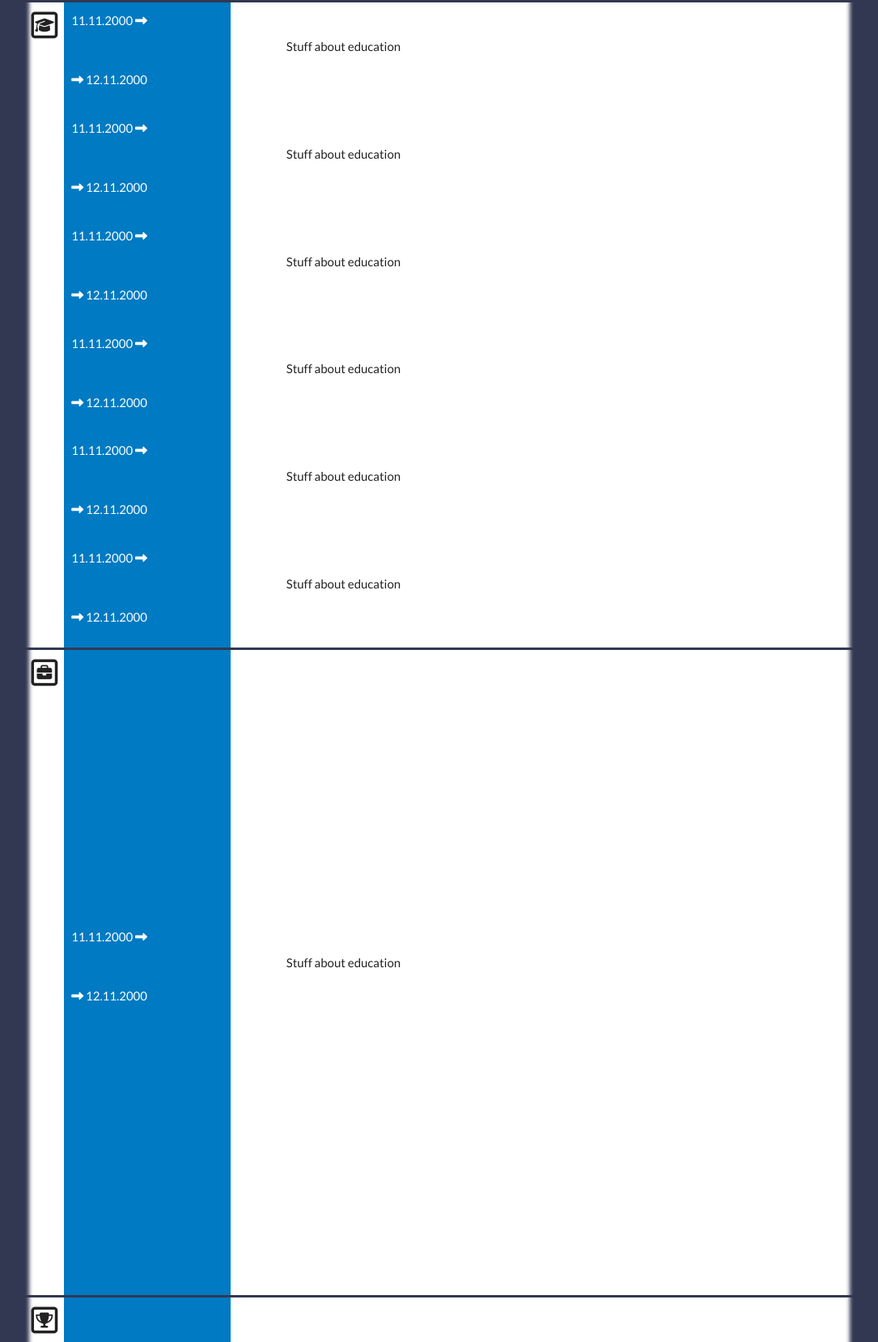
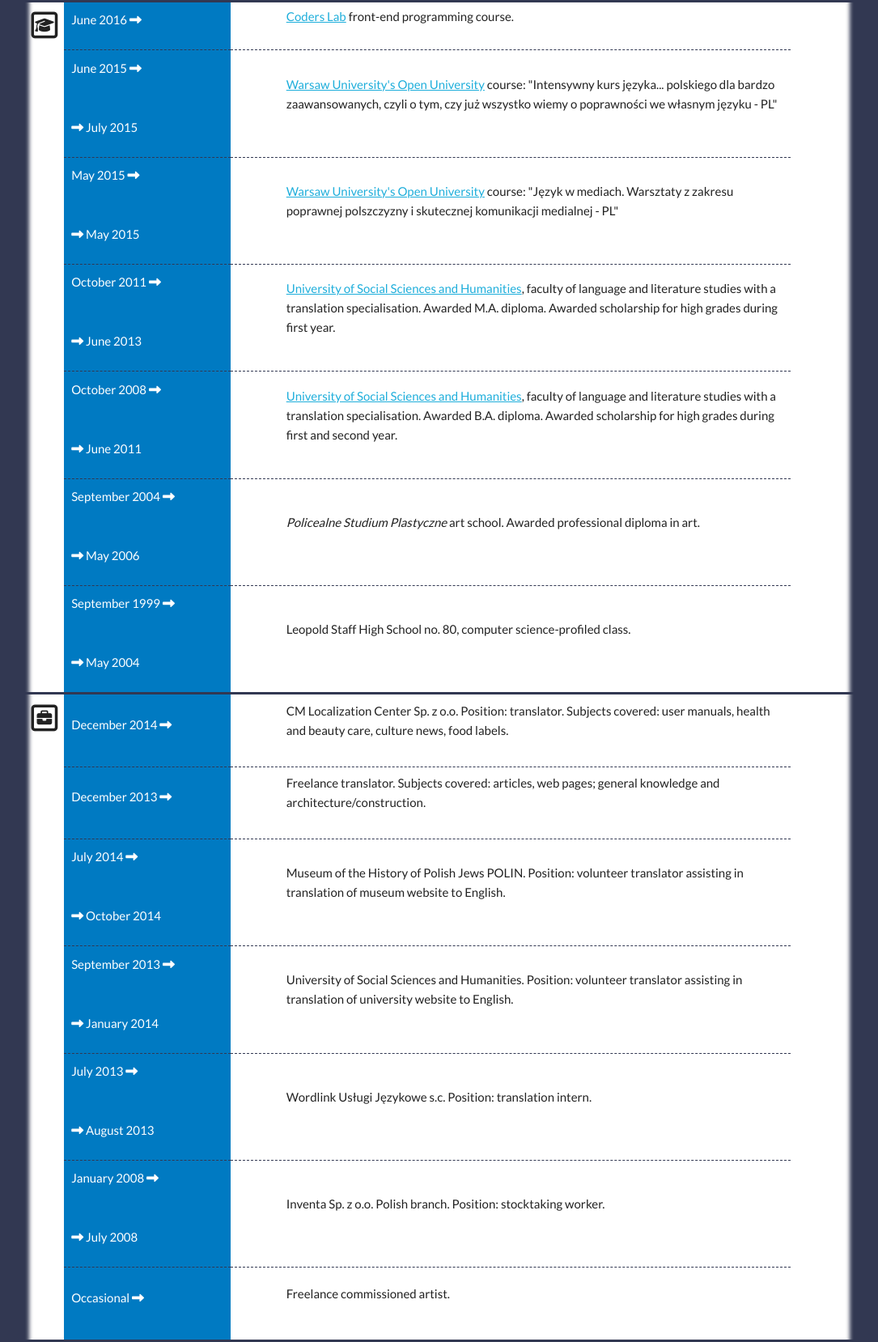
Before and after one commit to kkwiecien/CodersLab-Final, a website: page index-en.html in a window 1280 px wide. Shown: the part 800-2458 px from the top of the page at 81% size, without its empty margins (97-1182 px from the left). Drawn offline with nearby package versions, Linux system fonts and the light colour scheme.

Commit message:
fill in education and experience sections, work on slider buttons

```diff
--- a/index-en.html
+++ b/index-en.html
@@ -92,62 +92,70 @@
       <div class="eleven columns">
         <div class="row">
           <div class="three columns">
-            <p> 11.11.2000  <i class="fa fa-long-arrow-right" aria-hidden="true"></i></p>
-            <br>
-            <p> <i class="fa fa-long-arrow-right" aria-hidden="true"></i>  12.11.2000</p>
+            <p> June 2016  <i class="fa fa-long-arrow-right" aria-hidden="true"></i></p>
           </div>
           <div class="nine columns">
-            <p>Stuff about education</p>
+            <p><a href="http://coderslab.pl/">Coders Lab</a> front-end programming course.</p>
           </div>
         </div>
         <div class="row">
           <div class="three columns">
-            <p> 11.11.2000  <i class="fa fa-long-arrow-right" aria-hidden="true"></i></p>
+            <p> June 2015  <i class="fa fa-long-arrow-right" aria-hidden="true"></i></p>
             <br>
-            <p> <i class="fa fa-long-arrow-right" aria-hidden="true"></i>  12.11.2000</p>
+            <p> <i class="fa fa-long-arrow-right" aria-hidden="true"></i>  July 2015</p>
           </div>
           <div class="nine columns">
-            <p>Stuff about education</p>
+            <p><a href="http://www.uo.uw.edu.pl/">Warsaw University's Open University</a> course: "Intensywny kurs języka... polskiego dla bardzo zaawansowanych, czyli o tym, czy już wszystko wiemy o poprawności we własnym języku - PL"</p>
           </div>
         </div>
         <div class="row">
           <div class="three columns">
-            <p> 11.11.2000  <i class="fa fa-long-arrow-right" aria-hidden="true"></i></p>
+            <p> May 2015  <i class="fa fa-long-arrow-right" aria-hidden="true"></i></p>
             <br>
-            <p> <i class="fa fa-long-arrow-right" aria-hidden="true"></i>  12.11.2000</p>
+            <p> <i class="fa fa-long-arrow-right" aria-hidden="true"></i>  May 2015</p>
           </div>
           <div class="nine columns">
-            <p>Stuff about education</p>
+            <p><a href="http://www.uo.uw.edu.pl/">Warsaw University's Open University</a> course: "Język w mediach. Warsztaty z zakresu poprawnej polszczyzny i skutecznej komunikacji medialnej - PL"</p>
           </div>
         </div>
         <div class="row">
           <div class="three columns">
-            <p> 11.11.2000  <i class="fa fa-long-arrow-right" aria-hidden="true"></i></p>
+            <p> October 2011  <i class="fa fa-long-arrow-right" aria-hidden="true"></i></p>
             <br>
-            <p> <i class="fa fa-long-arrow-right" aria-hidden="true"></i>  12.11.2000</p>
+            <p> <i class="fa fa-long-arrow-right" aria-hidden="true"></i>  June 2013</p>
           </div>
           <div class="nine columns">
-            <p>Stuff about education</p>
+            <p><a href="http://www.swps.pl/">University of Social Sciences and Humanities</a>, faculty of language and literature studies with a translation specialisation. Awarded M.A. diploma. Awarded scholarship for high grades during first year.</p>
           </div>
         </div>
         <div class="row">
           <div class="three columns">
-            <p> 11.11.2000  <i class="fa fa-long-arrow-right" aria-hidden="true"></i></p>
+            <p> October 2008  <i class="fa fa-long-arrow-right" aria-hidden="true"></i></p>
             <br>
-            <p> <i class="fa fa-long-arrow-right" aria-hidden="true"></i>  12.11.2000</p>
+            <p> <i class="fa fa-long-arrow-right" aria-hidden="true"></i>  June 2011</p>
           </div>
           <div class="nine columns">
-            <p>Stuff about education</p>
+            <p><a href="http://www.swps.pl/">University of Social Sciences and Humanities</a>, faculty of language and literature studies with a translation specialisation. Awarded B.A. diploma. Awarded scholarship for high grades during first and second year.</p>
           </div>
         </div>
         <div class="row">
           <div class="three columns">
-            <p> 11.11.2000  <i class="fa fa-long-arrow-right" aria-hidden="true"></i></p>
+            <p> September 2004  <i class="fa fa-long-arrow-right" aria-hidden="true"></i></p>
             <br>
-            <p> <i class="fa fa-long-arrow-right" aria-hidden="true"></i>  12.11.2000</p>
+            <p> <i class="fa fa-long-arrow-right" aria-hidden="true"></i>  May 2006</p>
           </div>
           <div class="nine columns">
-            <p>Stuff about education</p>
+            <p><em>Policealne Studium Plastyczne</em> art school. Awarded professional diploma in art.</p>
+          </div>
+        </div>
+        <div class="row">
+          <div class="three columns">
+            <p> September 1999  <i class="fa fa-long-arrow-right" aria-hidden="true"></i></p>
+            <br>
+            <p> <i class="fa fa-long-arrow-right" aria-hidden="true"></i>  May 2004</p>
+          </div>
+          <div class="nine columns">
+            <p>Leopold Staff High School no. 80, computer science-profiled class.</p>
           </div>
         </div>
       </div>
@@ -163,12 +171,66 @@
       <div class="eleven columns">
         <div class="row">
           <div class="three columns">
-            <p> 11.11.2000  <i class="fa fa-long-arrow-right" aria-hidden="true"></i></p>
-            <br>
-            <p> <i class="fa fa-long-arrow-right" aria-hidden="true"></i>  12.11.2000</p>
+            <p> December 2014  <i class="fa fa-long-arrow-right" aria-hidden="true"></i></p>
           </div>
           <div class="nine columns">
-            <p>Stuff about education</p>
+            <p>CM Localization Center Sp. z o.o. Position: translator. Subjects covered: user manuals, health and beauty care, culture news, food labels.</p>
+          </div>
+        </div>
+        <div class="row">
+          <div class="three columns">
+            <p> December 2013  <i class="fa fa-long-arrow-right" aria-hidden="true"></i></p>
+          </div>
+          <div class="nine columns">
+            <p>Freelance translator. Subjects covered: articles, web pages; general knowledge and architecture/construction.</p>
+          </div>
+        </div>
+        <div class="row">
+          <div class="three columns">
+            <p> July 2014  <i class="fa fa-long-arrow-right" aria-hidden="true"></i></p>
+            <br>
+            <p> <i class="fa fa-long-arrow-right" aria-hidden="true"></i>  October 2014</p>
+          </div>
+          <div class="nine columns">
+            <p>Museum of the History of Polish Jews POLIN. Position: volunteer translator assisting in translation of museum website to English.</p>
+          </div>
+        </div>
+        <div class="row">
+          <div class="three columns">
+            <p> September 2013  <i class="fa fa-long-arrow-right" aria-hidden="true"></i></p>
+            <br>
+            <p> <i class="fa fa-long-arrow-right" aria-hidden="true"></i>  January 2014</p>
+          </div>
+          <div class="nine columns">
+            <p>University of Social Sciences and Humanities. Position: volunteer translator assisting in translation of university website to English.</p>
+          </div>
+        </div>
+        <div class="row">
+          <div class="three columns">
+            <p> July 2013  <i class="fa fa-long-arrow-right" aria-hidden="true"></i></p>
+            <br>
+            <p> <i class="fa fa-long-arrow-right" aria-hidden="true"></i>  August 2013</p>
+          </div>
+          <div class="nine columns">
+            <p>Wordlink Usługi Językowe s.c. Position: translation intern.</p>
+          </div>
+        </div>
+        <div class="row">
+          <div class="three columns">
+            <p> January 2008  <i class="fa fa-long-arrow-right" aria-hidden="true"></i></p>
+            <br>
+            <p> <i class="fa fa-long-arrow-right" aria-hidden="true"></i>  July 2008</p>
+          </div>
+          <div class="nine columns">
+            <p>Inventa Sp. z o.o. Polish branch. Position: stocktaking worker.</p>
+          </div>
+        </div>
+        <div class="row">
+          <div class="three columns">
+            <p> Occasional  <i class="fa fa-long-arrow-right" aria-hidden="true"></i></p>
+          </div>
+          <div class="nine columns">
+            <p>Freelance commissioned artist.</p>
           </div>
         </div>
       </div>
@@ -212,7 +274,7 @@
           <div class="nine columns">
             <p>Stuff about education</p>
             <section class="traditionalArt">
-              <i class="fa fa-caret-square-o-left fa-4" aria-hidden="true"></i>
+              <i class="fa fa-caret-square-o-left fa-4 sliderButtonLeft" aria-hidden="true"></i>
               <div class="imageFrame">
                 <ul>
                   <li><div>a</div></li>
@@ -221,10 +283,10 @@
                   <li><div>d</div></li>
                 </ul>
               </div>
-              <i class="fa fa-caret-square-o-right fa-4" aria-hidden="true"></i>
+              <i class="fa fa-caret-square-o-right fa-4 sliderButtonRight" aria-hidden="true"></i>
             </section>
             <section class="fanArt">
-              <i class="fa fa-caret-square-o-left fa-4" aria-hidden="true"></i>
+              <i class="fa fa-caret-square-o-left fa-4 sliderButtonLeft" aria-hidden="true"></i>
               <div class="imageFrame">
                 <ul>
                   <li><div>a</div></li>
@@ -233,10 +295,10 @@
                   <li><div>d</div></li>
                 </ul>
               </div>
-              <i class="fa fa-caret-square-o-right fa-4" aria-hidden="true"></i>
+              <i class="fa fa-caret-square-o-right fa-4 sliderButtonRight" aria-hidden="true"></i>
             </section>
             <section class="digitalArt">
-              <i class="fa fa-caret-square-o-left fa-4" aria-hidden="true"></i>
+              <i class="fa fa-caret-square-o-left fa-4 sliderButtonLeft" aria-hidden="true"></i>
               <div class="imageFrame">
                 <ul>
                   <li><div>a</div></li>
@@ -245,7 +307,7 @@
                   <li><div>d</div></li>
                 </ul>
               </div>
-              <i class="fa fa-caret-square-o-right fa-4" aria-hidden="true"></i>
+              <i class="fa fa-caret-square-o-right fa-4 sliderButtonRight" aria-hidden="true"></i>
             </section>
           </div>
         </div>
@@ -269,7 +331,7 @@
           <div class="nine columns">
             <p>Stuff about education</p>
             <section class="fencingGallery">
-              <i class="fa fa-caret-square-o-left fa-4" aria-hidden="true"></i>
+              <i class="fa fa-caret-square-o-left fa-4 sliderButtonLeft" aria-hidden="true"></i>
               <div class="imageFrame">
                 <ul>
                   <li><div>a</div></li>
@@ -278,10 +340,10 @@
                   <li><div>d</div></li>
                 </ul>
               </div>
-              <i class="fa fa-caret-square-o-right fa-4" aria-hidden="true"></i>
+              <i class="fa fa-caret-square-o-right fa-4 sliderButtonRight" aria-hidden="true"></i>
             </section>
             <section class="modelGallery">
-              <i class="fa fa-caret-square-o-left fa-4" aria-hidden="true"></i>
+              <i class="fa fa-caret-square-o-left fa-4 sliderButtonLeft" aria-hidden="true"></i>
               <div class="imageFrame">
                 <ul>
                   <li><div>a</div></li>
@@ -290,10 +352,10 @@
                   <li><div>d</div></li>
                 </ul>
               </div>
-              <i class="fa fa-caret-square-o-right fa-4" aria-hidden="true"></i>
+              <i class="fa fa-caret-square-o-right fa-4 sliderButtonRight" aria-hidden="true"></i>
             </section>
             <section class="armsAndArmorGallery">
-              <i class="fa fa-caret-square-o-left fa-4" aria-hidden="true"></i>
+              <i class="fa fa-caret-square-o-left fa-4 sliderButtonLeft" aria-hidden="true"></i>
               <div class="imageFrame">
                 <ul>
                   <li><div>a</div></li>
@@ -302,7 +364,7 @@
                   <li><div>d</div></li>
                 </ul>
               </div>
-              <i class="fa fa-caret-square-o-right fa-4" aria-hidden="true"></i>
+              <i class="fa fa-caret-square-o-right fa-4 sliderButtonRight" aria-hidden="true"></i>
             </section>
           </div>
         </div>
--- a/js/app.js
+++ b/js/app.js
@@ -15,13 +15,38 @@ $(function() {
   }
 
   function galleryScroll() {
-    var $galleryLeftButton = $('#artGallery .fa-caret-square-o-left');
-    var $galleryRightButton = $('#artGallery .fa-caret-square-o-right');
+    var $galleryLeftButton = $('#artGallery .sliderButtonLeft');
+    var $galleryRightButton = $('#artGallery .sliderButtonRight');
+    var index = 0;
     $galleryLeftButton.click(function(event){
-      console.log('a');
+      var sliderLength = $(this).parent().find('div.imageFrame').find('ul').find('li').length;
+      index++;
+      if (index > sliderLength-1) {
+        index = 0;
+        $(this).parent().find('div.imageFrame').find('ul').css({
+          left: '0'
+        });
+      } else {
+        var current_left=$(this).parent().find('div.imageFrame').find('ul').css('left');
+        $(this).parent().find('div.imageFrame').find('ul').css({
+          left: (parseInt(current_left) - 50) + 'px'
+        });
+      }
     });
     $galleryRightButton.click(function(event){
-      console.log('b');
+      var sliderLength = $(this).parent().find('div.imageFrame').find('ul').find('li').length;
+      index--;
+      if (index < 0) {
+        index = sliderLength-1;
+        $(this).parent().find('div.imageFrame').find('ul').css({
+          left: '-' + ((sliderLength-1)*50) + 'px'
+        });
+      } else {
+        var current_left=$(this).parent().find('div.imageFrame').find('ul').css('left');
+        $(this).parent().find('div.imageFrame').find('ul').css({
+          left: (parseInt(current_left) + 50) + 'px'
+        });
+      }
     });
   }
 
@@ -29,28 +54,38 @@ $(function() {
   }
 
   function hobbyScroll() {
-    var $hobbyLeftButton = $('#hobbyGallery .fa-caret-square-o-left');
-    var $hobbyRightButton = $('#hobbyGallery .fa-caret-square-o-right');
+    var $hobbyLeftButton = $('#hobbyGallery .sliderButtonLeft');
+    var $hobbyRightButton = $('#hobbyGallery .sliderButtonRight');
     var index = 0;
     $hobbyLeftButton.click(function(event){
       var sliderLength = $(this).parent().find('div.imageFrame').find('ul').find('li').length;
       index++;
-      if (index > sliderLength-1) {console.log('1');
-        index=0;
+      if (index > sliderLength-1) {
+        index = 0;
         $(this).parent().find('div.imageFrame').find('ul').css({
           left: '0'
         });
-      } else {console.log('2');
+      } else {
         var current_left=$(this).parent().find('div.imageFrame').find('ul').css('left');
-        console.log(current_left);
         $(this).parent().find('div.imageFrame').find('ul').css({
           left: (parseInt(current_left) - 50) + 'px'
         });
       }
-      // $(this).parent().find('div.imageFrame').find('ul').css('left');
     });
     $hobbyRightButton.click(function(event){
-      console.log('y');
+      var sliderLength = $(this).parent().find('div.imageFrame').find('ul').find('li').length;
+      index--;
+      if (index < 0) {
+        index = sliderLength-1;
+        $(this).parent().find('div.imageFrame').find('ul').css({
+          left: '-' + ((sliderLength-1)*50) + 'px'
+        });
+      } else {
+        var current_left=$(this).parent().find('div.imageFrame').find('ul').css('left');
+        $(this).parent().find('div.imageFrame').find('ul').css({
+          left: (parseInt(current_left) + 50) + 'px'
+        });
+      }
     });
   }
 
--- a/scss/style.scss
+++ b/scss/style.scss
@@ -32,14 +32,25 @@ body {
     padding-left: 1%;
     background-color: $colorBar;
     color: white;
+    border-bottom: 1px dashed $colorBackground;
   }
   .nine.columns {
     display: flex;
     justify-content: flex-start;
     align-items: center;
+    border-bottom: 1px dashed $colorBackground;
     p {
       padding-left: 10%;
     }
+  }
+}
+
+.row:last-of-type {
+  .three.columns {
+    border-bottom: none;
+  }
+  .nine.columns {
+    border-bottom: none;
   }
 }
 
```
Also changed, not shown: css/style.css, 1 other file.
